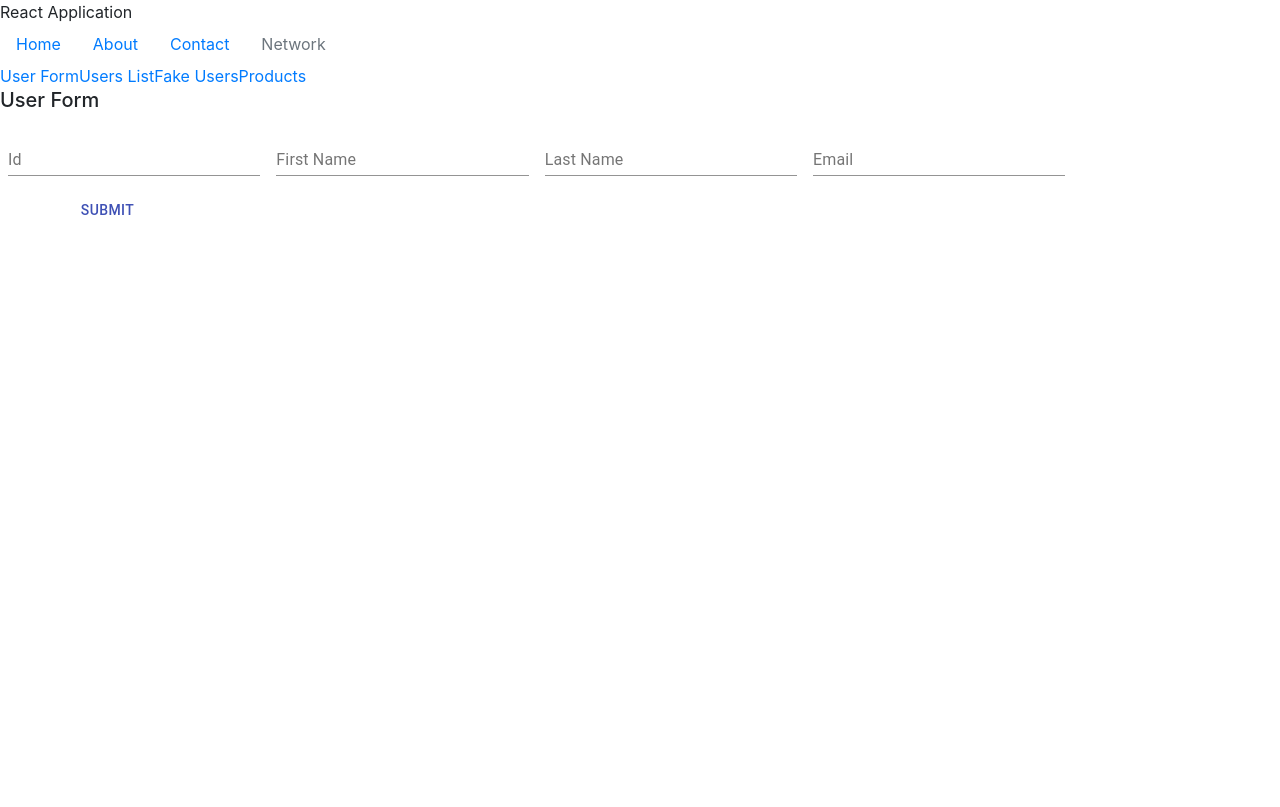
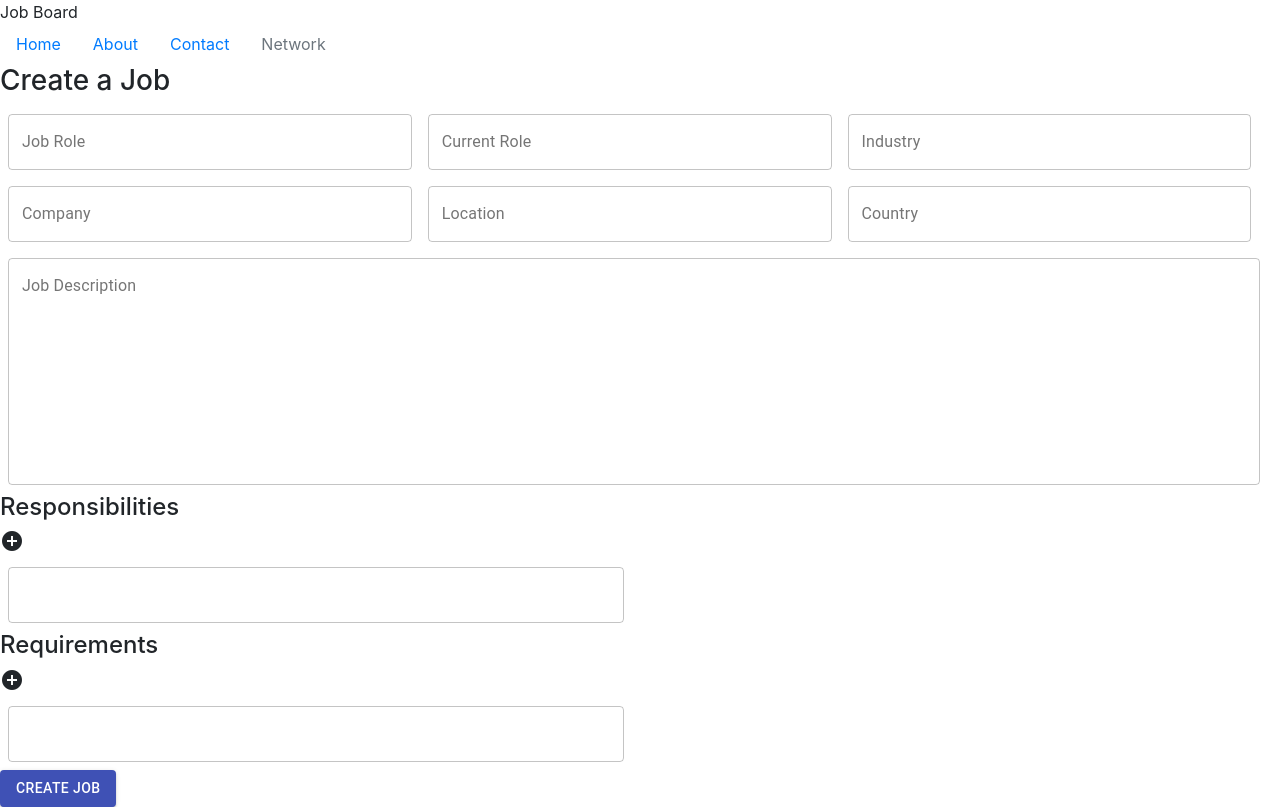
Before and after one commit to rajumn1712/React, a React app: page / in a window 1280 px wide. Built offline with nearby package versions, Linux system fonts and the light colour scheme.

Commit message:
create job component and usage changes

```diff
--- a/src/App.css
+++ b/src/App.css
@@ -66,9 +66,7 @@
   color: #61dafb;
 }
 .mainClass{
-  padding-top: 72px;
-  padding-left: 120px;
-  padding-right: 16px;
+  padding: 72px 120px 20px 120px;
 }
 @keyframes App-logo-spin {
   from {
--- a/src/App.js
+++ b/src/App.js
@@ -1,11 +1,8 @@
 import React from 'react';
 import { Route, Switch } from 'react-router-dom';
 import classes from './App.css';
-import FormUser from './components/Users/UserForm';
-import ImgMediaCard from './containers/ProductsComponents/Products';
-import FakeComponent from './components/FakeComponents/FakeData';
 import HeaderComponent from './Layout/header';
-import UserComponent from './components/Users/User';
+import PostAJob from './containers/PostJobs/PostJob';
 
 function App() {
   return (
@@ -13,11 +10,8 @@ function App() {
         <HeaderComponent/>
         <main className={classes.mainClass}>
           <Switch>
-          <Route path="/user" component={FormUser}/>
-          <Route path="/userlist" component={UserComponent}/>
-          <Route path="/fake" component={FakeComponent}/>
-          <Route path="/products" component={ImgMediaCard}/>
-          <Route path="/" component={FormUser}/>
+          <Route path="/jobpost" component={PostAJob}/>
+          <Route path="/" component={PostAJob}/>
           </Switch>
         </main>
     </div>
--- a/src/Layout/header.css
+++ b/src/Layout/header.css
@@ -4,7 +4,7 @@
     position:fixed;
     top:0;
     left:0;
-    background-color: #282c34;
+    background-color: #160242;
     display: flex;
     justify-content: space-between;
     align-items: center;
@@ -33,7 +33,7 @@
     padding: 48px 0 0;
     box-shadow: inset -1px 0 0 rgba(0, 0, 0, .1);
     margin-top: 56px !important;
-    background-color: #282c34 !important;
+    background-color: #160242 !important;
     display: none !important;
   }
 .Sidebar a{
--- a/src/Layout/header.js
+++ b/src/Layout/header.js
@@ -1,6 +1,6 @@
 import React, { Component } from 'react';
 import { Nav } from 'react-bootstrap';
-import { Link } from 'react-router-dom';
+// import { Link } from 'react-router-dom';
 import classes from './header.css';
 // import logo from '../logo.svg';
 
@@ -11,7 +11,7 @@ class HeaderComponent extends Component {
         <header className={classes.Header}>
           <div className={classes.Font}>
             {/* <img src={logo} className="App-logo" alt="logo" /> */}
-              React Application</div>
+              Job Board</div>
           <div>
             <Nav className="d-flex pull-right">
               <Nav.Item>
@@ -31,12 +31,12 @@ class HeaderComponent extends Component {
             </Nav>
           </div>
         </header>
-        <Nav defaultActiveKey="/user" className={classes.Sidebar}>
+        {/* <Nav defaultActiveKey="/user" className={classes.Sidebar}>
           <Link to="/user">User Form</Link>
           <Link to="/userlist">Users List</Link>
           <Link to="/fake">Fake Users</Link>
           <Link to="/products">Products</Link>
-        </Nav>
+        </Nav> */}
       </div>
     );
   }
--- /dev/null
+++ b/src/containers/PostJobs/PostJob.css
@@ -0,0 +1,18 @@
+.HeaderAccess {
+    display: flex;
+    align-items: center;
+    flex: auto;
+  }
+  .Padd {
+    padding: 16px !important;
+    cursor: pointer;
+  }
+  .Iconcolor{
+    color: #225fa1;
+  }
+  .Buttoncolor{
+    background-color: #225fa1;
+  }
+  .Right{
+      text-align: right;
+  }
--- /dev/null
+++ b/src/containers/PostJobs/PostJob.js
@@ -0,0 +1,118 @@
+import React, { Fragment, useState } from 'react';
+import TextField from '@material-ui/core/TextField';
+import { makeStyles } from '@material-ui/core/styles';
+import Responsibilities from './Responsibilities';
+import { Button } from '@material-ui/core';
+import styles from './PostJob.css';
+import Requirements from './Requirements';
+
+const useStyles = makeStyles((theme) => ({
+    root: {
+        '& .textfields': {
+            margin: theme.spacing(1),
+            width: '40ch',
+        },
+        '& .textarea': {
+            margin: theme.spacing(1),
+            width: '124ch'
+        },
+        '& .responsible': {
+            margin: theme.spacing(1),
+            width: '61ch'
+        }
+    },
+}));
+
+export default function PostAJob() {
+    const classes = useStyles();
+
+    const [fields,setFields] = useState({
+        JobTitle:'',
+        CurrentRole:'',
+        Industry:'',
+        Company:'',
+        Location:'',
+        Country:'',
+        Description:''
+    })
+
+    const [addState, setAddState] = useState({
+        responsibilities: [
+            { Description: '' }
+        ]
+    })
+    const [addRequire,setRequire] = useState({
+        requirements:[
+            { Description: '' }
+        ]
+    });
+
+    const allFields = {...fields};
+    const records = [...addState.responsibilities];
+    const requireRecords = [...addRequire.requirements];
+
+    const handleAddResponsibles = () => {
+        const newAdded = { Description: '' };
+        const records = [...addState.responsibilities];
+        records.push(newAdded);
+        setAddState({ responsibilities: records });
+    }
+
+    const handleAddRequirements = ()=>{
+        const newAdded = { Description: '' };
+        const requireRecords = [...addRequire.requirements];
+        requireRecords.push(newAdded);
+        setRequire({ requirements: requireRecords });
+    }
+
+    const handleChange = (event) =>{
+        const input = event.target;
+       const user = {...fields};
+       user[input.name] = input.value;
+       setFields(user);
+    }
+
+    const handleOtherChange = (event) =>{
+        const checks = document.querySelectorAll('#outlined-responsibility');
+        const indx = Array.from(checks).indexOf(event.target);
+        const input = event.target;
+        const response = [...addState.responsibilities];
+        response[indx][input.name] = input.value;
+        setAddState({responsibilities:response});
+    }
+
+    const handlerequirementChange = (event) =>{
+        const checks = document.querySelectorAll('#outlined-requirements');
+        const indx = Array.from(checks).indexOf(event.target);
+        const input = event.target;
+        const response = [...addState.responsibilities];
+        response[indx][input.name] = input.value;
+        setAddState({requirements:response});
+    }
+
+    return (
+        <Fragment>
+            <form className={classes.root} noValidate autoComplete="off">
+                <div><h3>Create a Job</h3></div>
+                <div>
+                    <TextField className="textfields" id="outlined-role" label="Job Role" type="role" variant="outlined" name="JobTitle" value={allFields.JobTitle} onChange={handleChange}/>
+                    <TextField className="textfields" id="outlined-current" label="Current Role" type="current" variant="outlined" name="CurrentRole" value={allFields.CurrentRole} onChange={handleChange}/>
+                    <TextField className="textfields" id="outlined-industry" label="Industry" type="industry" variant="outlined" name="Industry" value={allFields.Industry} onChange={handleChange}/>
+                    <TextField className="textfields" id="outlined-company" label="Company" type="company" variant="outlined" name="Company" value={allFields.Company} onChange={handleChange}/>
+                    <TextField className="textfields" id="outlined-location" label="Location" type="location" variant="outlined" name="Location" value={allFields.Location} onChange={handleChange}/>
+                    <TextField className="textfields" id="outlined-country" label="Country" type="country" variant="outlined" name="Country" value={allFields.Country} onChange={handleChange}/>
+                </div>
+                <div>
+                    <TextField className="textarea" id="outlined-description" label="Job Description" rows={10} type="description" multiline variant="outlined" name="Description" value={allFields.Description} onChange={handleChange}/>
+                </div>
+                <Responsibilities records={records} responsible='responsible' clicked={handleAddResponsibles} changed={handleOtherChange}/>
+                <Requirements records={requireRecords} responsible='responsible' clicked={handleAddRequirements} changed={handlerequirementChange}/>
+            </form>
+            <div className={styles.Right}>
+                <Button variant="contained" color="primary">Create Job</Button>
+            </div>
+        </Fragment>
+    );
+}
+
+// http://careers.whatastory.agency/front-end-developer-30540/?utm_source=neuvoo
--- /dev/null
+++ b/src/containers/PostJobs/Requirements.js
@@ -0,0 +1,24 @@
+import React, { Fragment } from 'react';
+import TextField from '@material-ui/core/TextField';
+import { Icon } from '@material-ui/core';
+import styles from './PostJob.css';
+
+const Requirements = (props) => {
+    return (
+        <Fragment>
+            <div className={styles.HeaderAccess}>
+                    <h4>Requirements</h4>
+                    <div className={styles.Padd}>
+                        <Icon className={styles.Iconcolor} onClick={props.clicked}>add_circle</Icon>
+                    </div>
+                </div>
+            <div>
+                {props.records.map((record, index) => {
+                    return <TextField key={index} className={props.responsible} id="outlined-requirements" type="responsibility" variant="outlined" name={record.Description} value={record.Description} />
+                })}
+            </div>
+        </Fragment>
+    )
+}
+
+export default Requirements;
--- /dev/null
+++ b/src/containers/PostJobs/Responsibilities.js
@@ -0,0 +1,24 @@
+import React, { Fragment } from 'react';
+import TextField from '@material-ui/core/TextField';
+import { Icon } from '@material-ui/core';
+import styles from './PostJob.css';
+
+const Responsibilities = (props) => {
+    return (
+        <Fragment>
+            <div className={styles.HeaderAccess}>
+                    <h4>Responsibilities</h4>
+                    <div className={styles.Padd}>
+                        <Icon className={styles.Iconcolor} onClick={props.clicked}>add_circle</Icon>
+                    </div>
+                </div>
+            <div>
+                {props.records.map((record, index) => {
+                    return <TextField key={index} className={props.responsible} id="outlined-responsibility" type="responsibility" variant="outlined" name="Description" value={record.Description} onChange={props.changed}/>
+                })}
+            </div>
+        </Fragment>
+    )
+}
+
+export default Responsibilities;
```
